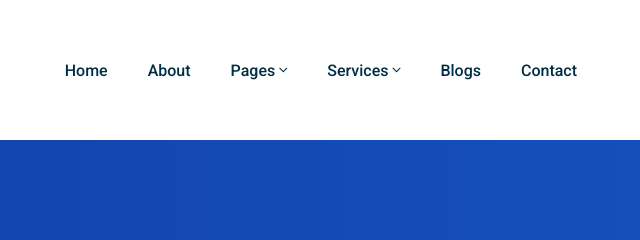
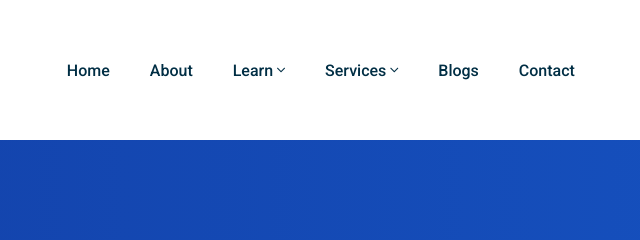
Before and after one commit to Awan789/Viralfan, a plain HTML site: page services.html in a window 1280 px wide. Shown: the top 240 px of the page, 274-914 px from the left. Drawn offline with Linux system fonts and the light colour scheme.

Commit message:
Menu -> Page -> Learn

```diff
--- a/services.html
+++ b/services.html
@@ -76,7 +76,7 @@
                                         <a class="nav-link" href="about-us.html">About</a>
                                     </li>
                                     <li class="nav-item">
-                                        <a class="nav-link" href="#">Pages <i class="fal fa-angle-down"></i></a>
+                                        <a class="nav-link" href="#">Learn <i class="fal fa-angle-down"></i></a>
                                         <ul class="sub-menu">
 
                                             <li><a href="portfolio-slider.html">Portfolio</a></li>
```
Also changed, not shown: index-4.html (+1 -1 lines), news-masonary.html (+1 -1 lines), portfolio-slider.html (+1 -1 lines), seo-service-details.html (+1 -1 lines), smm-details.html (+1 -1 lines), web-design.html (+1 -1 lines).
